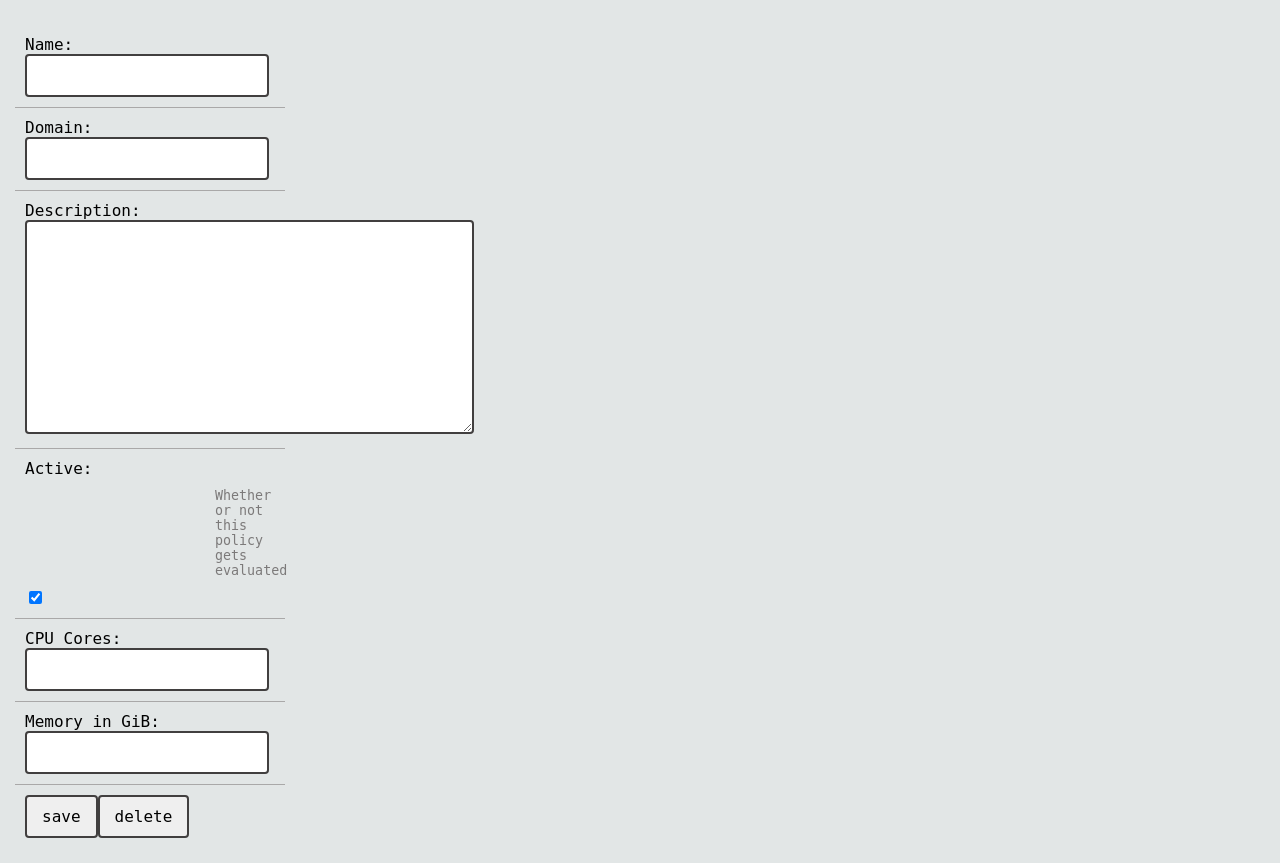
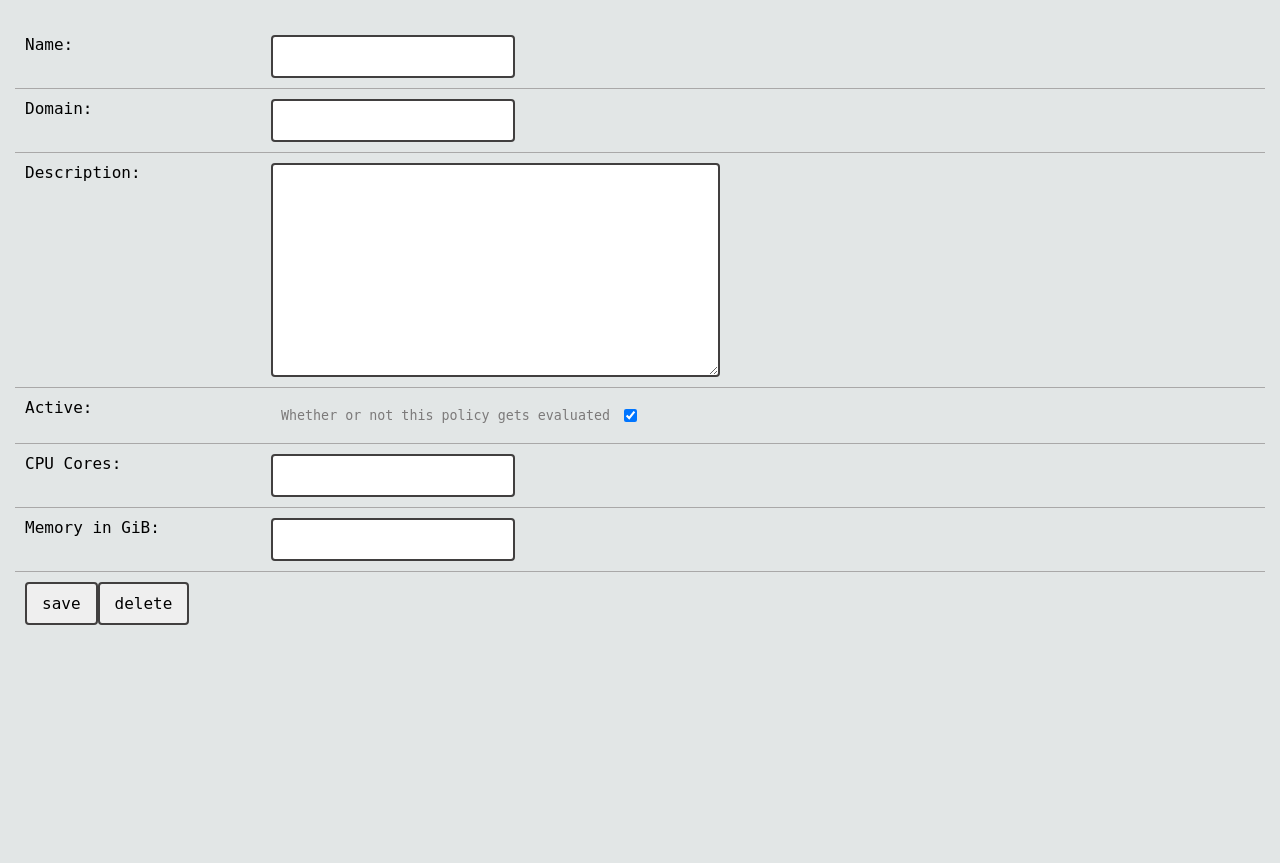
Before and after one commit to chpc-uofu/arbiter, a Django app: page /policy/base/add/ in a window 1280 px wide. Shown: the part 64-927 px from the top of the page. After the commit the page ends 689 px from the top, so only its background shows below. Run offline with Django 5.2, Linux system fonts and the light colour scheme; the visitor is signed in with stand-in values (Sample User, id 1); parts of the project's set-up code (start-up, migrations or seed data) failed here and were passed over.

Commit message:
Fix the accidental change to policy view layout

```diff
--- a/arbiter/templates/arbiter/dashboard.html
+++ b/arbiter/templates/arbiter/dashboard.html
@@ -3,9 +3,6 @@
 
 {% block extrastyle %}
 {{block.super}}
-<!-- <script src="https://unpkg.com/htmx.org@1.9.6"
-    integrity="sha384-FhXw7b6AlE/jyjlZH5iHa/tTe9EpJ1Y55RjcgPbjeWMskSxZt1v9qkxLJWNJaGni"
-    crossorigin="anonymous"></script> -->
     <script src="{% static 'js/htmx.min.js' %}"></script>
     <script src="{% static 'js/plotly.min.js' %}"></script>
     <link rel="stylesheet" href="{% static 'css/dashboard.css' %}">
@@ -29,8 +26,6 @@
             </div>
 
             <div class="commands-box">
-                <!-- <h3>Commands:</h3>
-                <hr class="box-divider"> -->
                 <div class="commands-list">
                     <form>
                         {% csrf_token %}
--- a/static/css/change-form.css
+++ b/static/css/change-form.css
@@ -17,7 +17,7 @@ form div input, .field-value{
     width: fit-content;
 }
 
-form div , .form-row label{
+form div label, .form-row label{
     display: block;
     /* grid-column: 1; */
     width: 20%;
```
